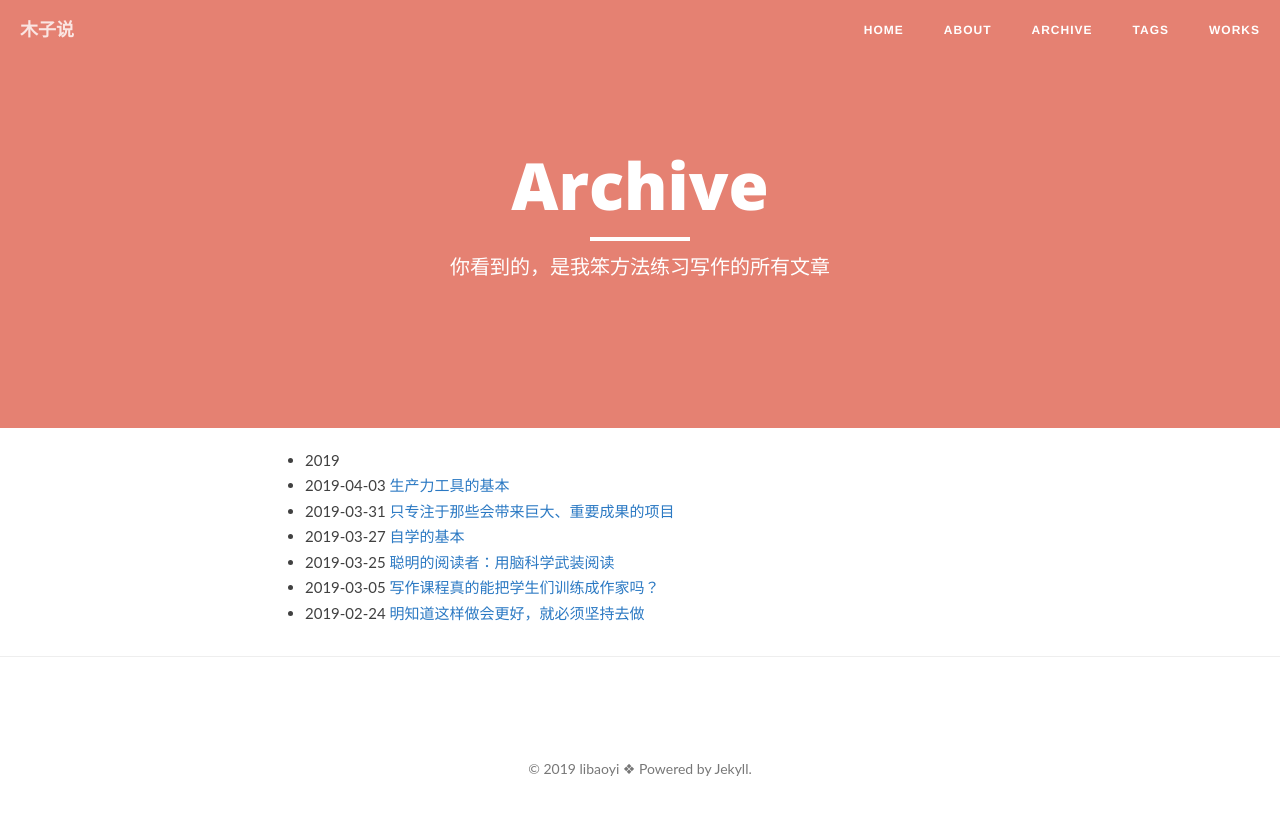
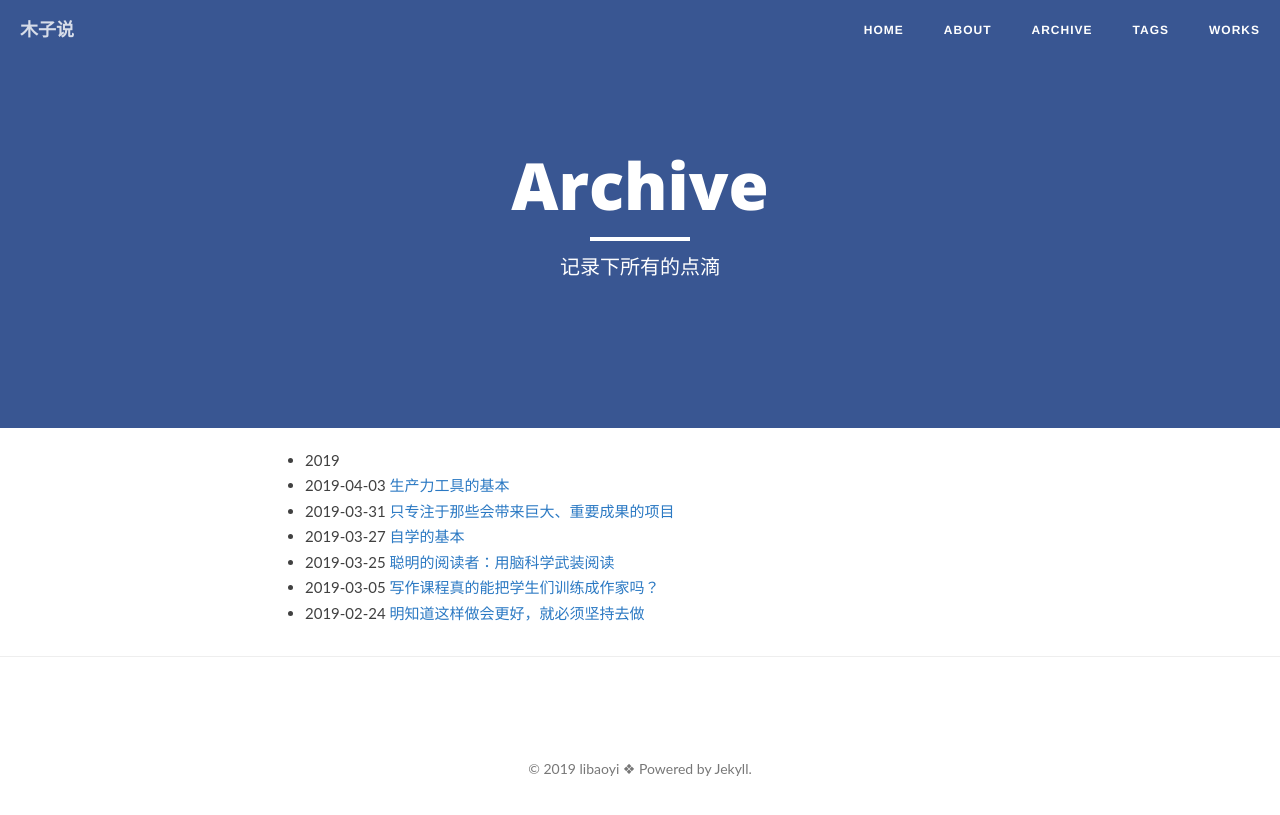
Before and after one commit to libaoyida/libaoyida.github.io, a Jekyll site: the page built from archive.md, in a window 1280 px wide. Shown: the top 815 px of the page. Built offline with Jekyll 4.4.1, drawn with Linux system fonts in a browser that asks for light colours; nearby versions of some CDN libraries; comment, search, counter and statistics services are not loaded.

Commit message:
Update archive.md

```diff
--- a/archive.md
+++ b/archive.md
@@ -1,8 +1,8 @@
 ---
 layout: page
 title: "Archive"
-description: "你看到的，是我笨方法练习写作的所有文章"
-header-img: "img/orange.jpg"
+description: "记录下所有的点滴"
+header-img: "img/Xacebook.jpg"
 ---
 
 
```
